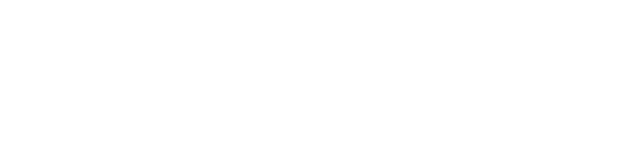
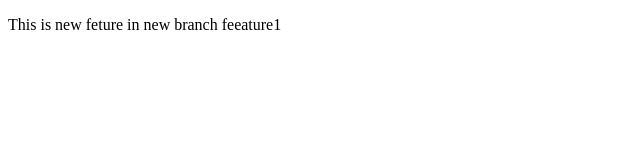
Before and after one commit to 02abhishekchoudhary/local-repo, a plain HTML site: page index.html in a window 1280 px wide. Shown: the whole page, without its empty margins (0-640 px from the left). Drawn offline with Linux system fonts and the light colour scheme.

Commit message:
add new feature

```diff
--- a/index.html
+++ b/index.html
@@ -8,7 +8,7 @@
 </head>
 
 <body>
-
+  <p>This is new feture in new branch feeature1</p>
 </body>
 
 </html>
```
